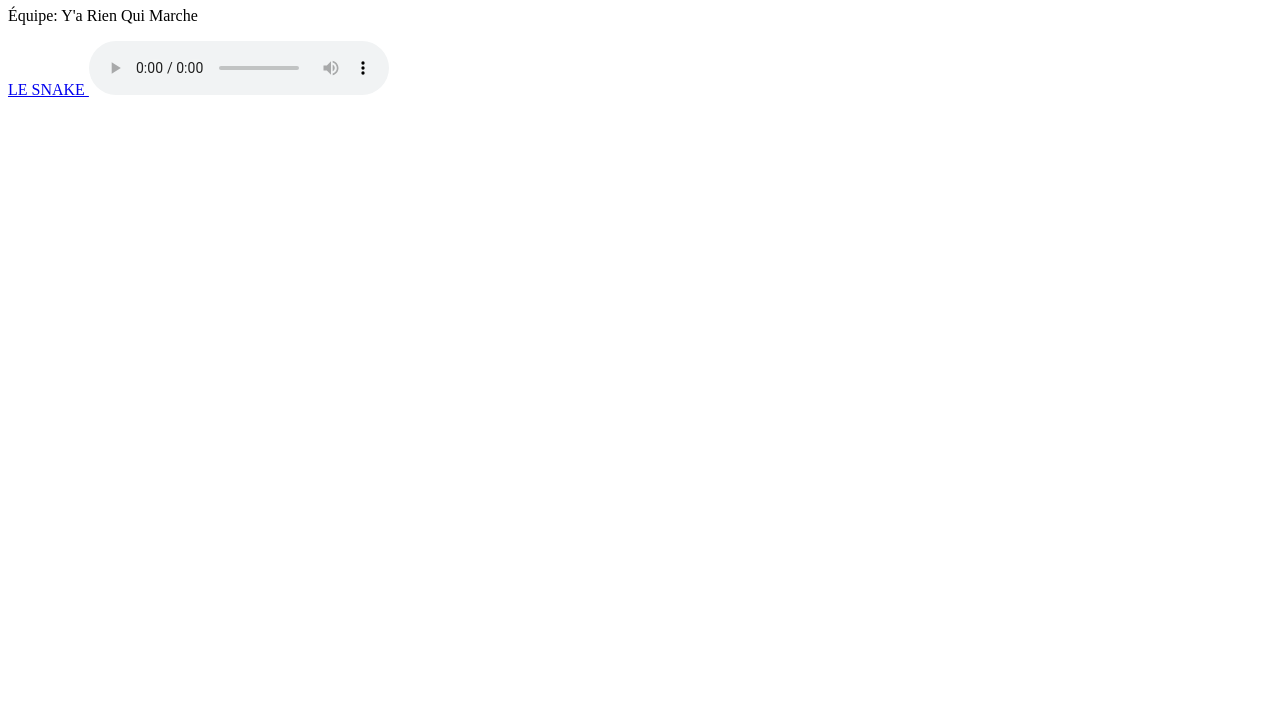
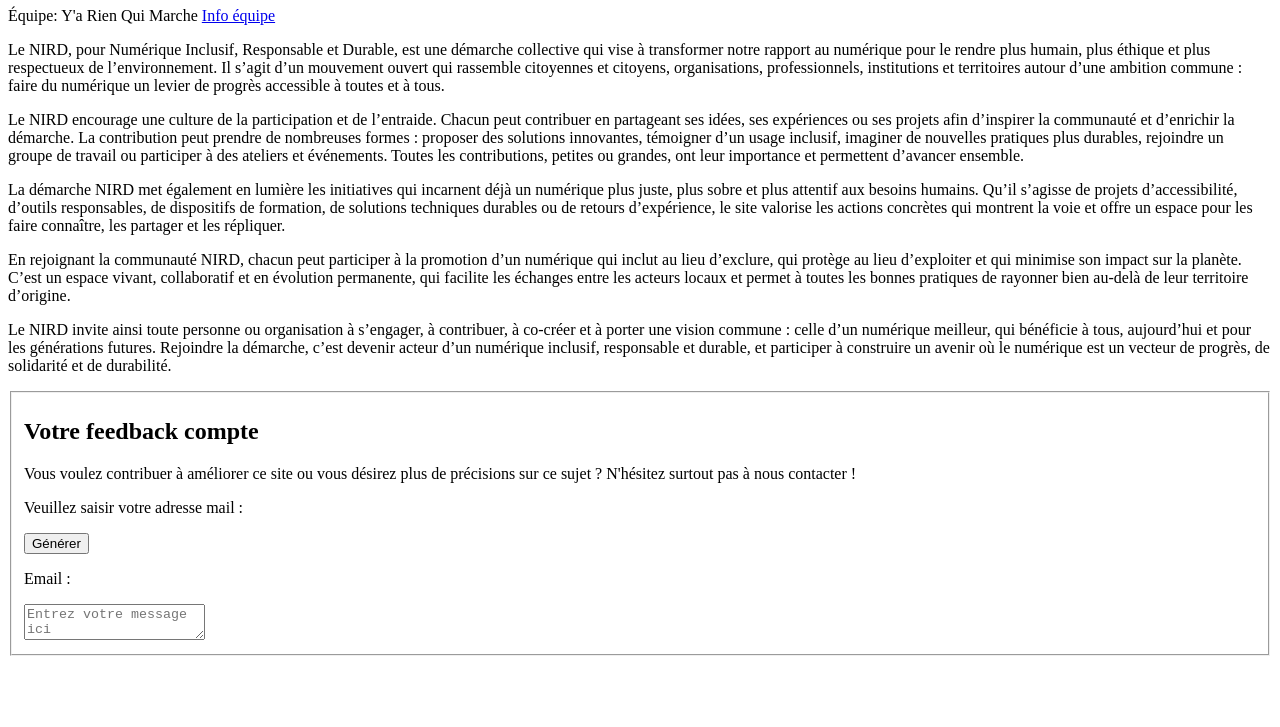
Before and after one commit to Renethan/NuitInfo, a plain HTML site: page index.html in a window 1280 px wide. Shown: the part 73-800 px from the top of the page. Drawn offline with Linux system fonts and the light colour scheme.

Commit message:
Update index.html

```diff
--- a/index.html
+++ b/index.html
@@ -3,13 +3,30 @@
 <head>
     <meta charset="UTF-8">
     <meta name="viewport" content="width=device-width, initial-scale=1.0">
+    <link rel="stylesheet" href="style_index.css">
     <title>Page d'accueil</title>
 </head>
 <body>
-    <h1>Présentation du projet</h1>
-    <p>Équipe: Y'a Rien Qui Marche</p>
-    <a href="https://www.nuitdelinfo.com/inscription/equipes/317"></a>
-    <a href="presentation_groupe.html"> LE SNAKE </a>
-    <audio controls src="assets/creo_dimension_cumbia.mp3"></audio>
+    <h1>NIRD</h1>
+    <p>Équipe: Y'a Rien Qui Marche <a href="presentation_groupe.html">Info équipe</a> </p>
+    <p>Le NIRD, pour Numérique Inclusif, Responsable et Durable, est une démarche collective qui vise à transformer notre rapport au numérique pour le rendre plus humain, plus éthique et plus respectueux de l’environnement. Il s’agit d’un mouvement ouvert qui rassemble citoyennes et citoyens, organisations, professionnels, institutions et territoires autour d’une ambition commune : faire du numérique un levier de progrès accessible à toutes et à tous.</p>
+
+    <p>Le NIRD encourage une culture de la participation et de l’entraide. Chacun peut contribuer en partageant ses idées, ses expériences ou ses projets afin d’inspirer la communauté et d’enrichir la démarche. La contribution peut prendre de nombreuses formes : proposer des solutions innovantes, témoigner d’un usage inclusif, imaginer de nouvelles pratiques plus durables, rejoindre un groupe de travail ou participer à des ateliers et événements. Toutes les contributions, petites ou grandes, ont leur importance et permettent d’avancer ensemble.</p>
+
+    <p>La démarche NIRD met également en lumière les initiatives qui incarnent déjà un numérique plus juste, plus sobre et plus attentif aux besoins humains. Qu’il s’agisse de projets d’accessibilité, d’outils responsables, de dispositifs de formation, de solutions techniques durables ou de retours d’expérience, le site valorise les actions concrètes qui montrent la voie et offre un espace pour les faire connaître, les partager et les répliquer.</p>
+
+    <p>En rejoignant la communauté NIRD, chacun peut participer à la promotion d’un numérique qui inclut au lieu d’exclure, qui protège au lieu d’exploiter et qui minimise son impact sur la planète. C’est un espace vivant, collaboratif et en évolution permanente, qui facilite les échanges entre les acteurs locaux et permet à toutes les bonnes pratiques de rayonner bien au-delà de leur territoire d’origine.</p>
+
+    <p>Le NIRD invite ainsi toute personne ou organisation à s’engager, à contribuer, à co-créer et à porter une vision commune : celle d’un numérique meilleur, qui bénéficie à tous, aujourd’hui et pour les générations futures. Rejoindre la démarche, c’est devenir acteur d’un numérique inclusif, responsable et durable, et participer à construire un avenir où le numérique est un vecteur de progrès, de solidarité et de durabilité.</p>
+
+    <fieldset>
+    <h2>Votre feedback compte</h2>
+    <p>Vous voulez contribuer à améliorer ce site ou vous désirez plus de précisions sur ce sujet ? N'hésitez surtout pas à nous contacter ! </p>
+    <p>Veuillez saisir votre adresse mail :</p>
+    <button onclick="generateString()">Générer</button>
+    <p id="resultemail"> Email : </p>
+    <script src="generateuremail.js"> </script>
+    <textarea placeholder="Entrez votre message ici"></textarea>
+    </fieldset>
 </body>
 </html>
```
